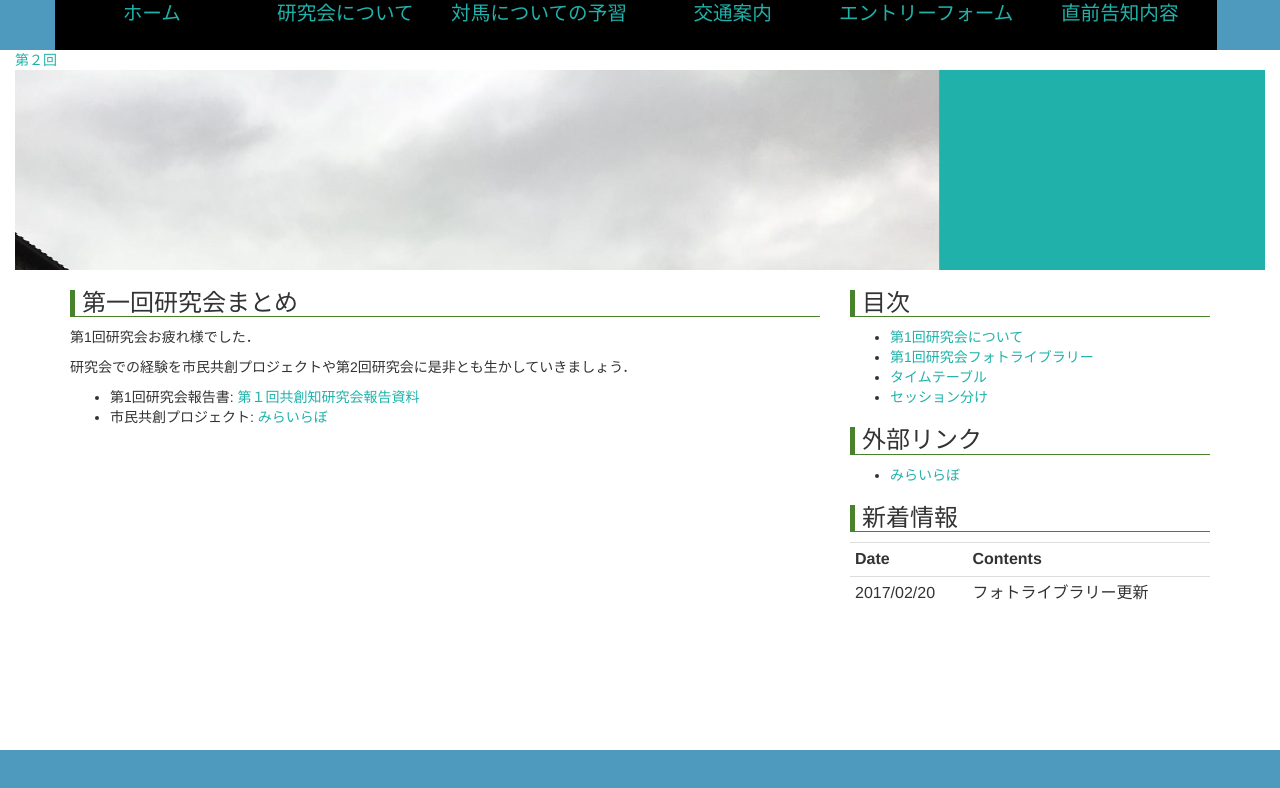
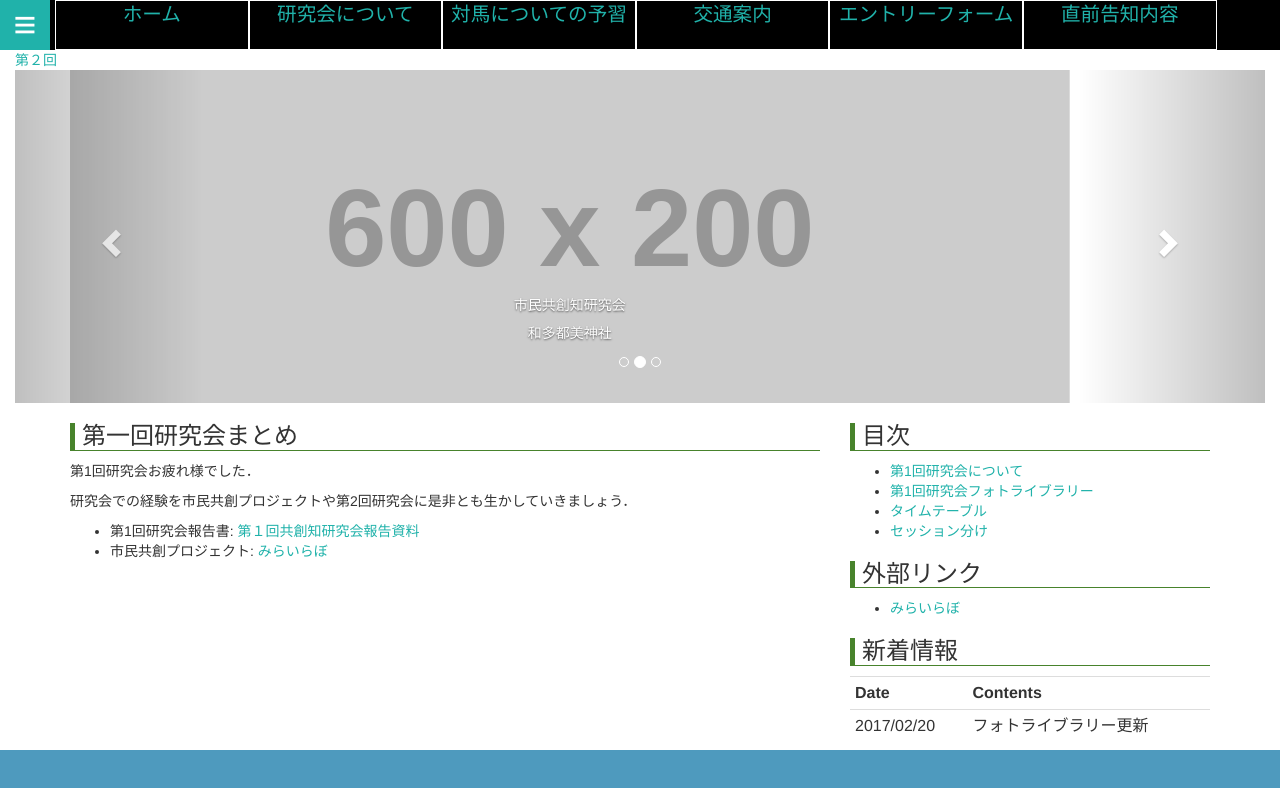
Before and after one commit to Uochusma/New-SIG-CCI-HP, a plain HTML site: page conf2/main.html in a window 1280 px wide. Drawn offline with nearby package versions, Linux system fonts and the light colour scheme; placeholder pictures from the web are drawn by us.

Commit message:
bootstrap 版スライドショーが完成。 ヘッダーも見た目を改良した。

```diff
--- /dev/null
+++ b/conf2/BS_OverWrite.css
@@ -0,0 +1,20 @@
+/*BootStrap に関連するの上書きを行う*/
+/*スライド関連要素の上書き*/
+div[class="carousel-inner"] img{/* class="carousel-inner" を持つ div の中の img 要素*/
+  margin: auto;
+}
+
+div[class="carousel-inner"] img{
+    width: auto;
+    height: auto;
+    min-width: 80%;
+    max-height: 100%;
+}
+
+@media screen and (min-width : 768px){
+    div[class="carousel-inner"] img{ max-height:250px;}
+}
+
+@media screen and (min-width : 1024px) {
+    div[class="carousel-inner"] img{ max-height:500px};
+}
--- a/conf2/Common.css
+++ b/conf2/Common.css
@@ -8,6 +8,10 @@
 .txt {/*txtクラス*/
   margin: 50px 0 0;
   text-align: center;
+}
+
+li[class="headMenu"] a{/* class="headMenu" を持つ li の中の a 要素*/
+  color: lightSeaGreen;
 }
 
 div#headerArea {
@@ -29,7 +33,7 @@ div#headerArea {/*div の内 id=headerArea であるもの*/
     left: 0;
     width: 100%;
     height: 50px;
-    background-color: #4E9ABE;
+    background-color: black;
     color: #fff;
     z-index: 3;
 }
@@ -40,6 +44,9 @@ li.headMenu{/*li の内 class=headMenu であるもの*/
   width:16%;/*width:250px;*/
   height :100%;/*height:50px;*/
   background-color:#000000;
+  border-style: double;
+  border-width: thin;
+  border-color: white;
   text-align: center;
   color: lightSeaGreen;
 }
--- a/conf2/main.html
+++ b/conf2/main.html
@@ -29,6 +29,17 @@
             <li class = "headMenu">エントリーフォーム</li>
             <li class = "headMenu">直前告知内容</li>
           </ul>
+          <!-- サイドメニュー開始 -->
+            <input type="checkbox" id="navTgl">
+
+            <label for="navTgl" class="open">≡</label>
+            <label for="navTgl" class="close"></label>
+            <nav class="menu">
+              <h2>menu</h2>
+              <ul>
+              </ul>
+            </nav>
+            <!-- サイドメニュー終了 -->
         </div>
     </div>
     <!-- ヘッダー終了 -->
@@ -41,41 +52,49 @@
     </div>
     <!-- パンくずリスト終了 -->
 
-    <div id="wrapper">
-      <input type="radio" name="slideshowButton" id="switch1" checked="true">
-      <input type="radio" name="slideshowButton" id="switch2">
-      <input type="radio" name="slideshowButton" id="switch3">
-      <input type="radio" name="slideshowButton" id="switch4">
-      <input type="radio" name="slideshowButton" id="switch5">
-      <div id="slideshow">
-        <div class="slideContents">
-          <section id="slide1">
-            <img src="Pictures/3.jpg">
-          </section>
-          <section id="slide2">
-            <img src="http://placehold.it/600x200/fafafa/20b2aa/&text=slide_2">
-          </section>
-          <section id="slide3">
-            <img src="http://placehold.it/600x200/fafafa/20b2aa/&text=slide_3">
-          </section>
-          <section id="slide4">
-            <img src="Pictures/Thai1.jpeg">
-          </section>
-          <section id="slide5">
-            <img src="http://placehold.it/600x200/fafafa/20b2aa/&text=slide_5">
-          </section>
+    <div id="carousel-example-generic" class="carousel slide" data-ride="carousel">
+    <!-- Indicators -->
+    <ol class="carousel-indicators">
+      <li data-target="#carousel-example-generic" data-slide-to="0" class="active"></li>
+      <li data-target="#carousel-example-generic" data-slide-to="1"></li>
+      <li data-target="#carousel-example-generic" data-slide-to="2"></li>
+    </ol>
+
+    <!-- Wrapper for slides -->
+    <div class="carousel-inner" role="listbox">
+      <div class="item active">
+        <img src="http://placehold.it/600x200/fafafa/20b2aa/&text=slide_1" alt="...">
+        <div class="carousel-caption">
+          <h5>市民共創知研究会</h5>
+          <p>和多都美神社</p>
         </div>
-
-        <p class="arrow prev" id="arrow prev">
-          <i class="ico"></i>
-          <label></label>
-        </p>
-        <p class="arrow next" id="arrow next">
-          <i class="ico"></i>
-          <label></label>
-        </p>
+      </div>
+      <div class="item">
+        <img src="http://placehold.it/600x200/fafafa/20b2aa/&text=slide_2" alt="...">
+        <div class="carousel-caption">
+          <h5>市民共創知研究会</h5>
+          <p>白嶽</p>
+        </div>
+      </div>
+      <div class="item">
+        <img src="Pictures/3.jpg" alt="...">
+        <div class="carousel-caption">
+          <h5>市民共創知研究会</h5>
+          <p>ツシマヤマネコ</p>
+        </div>
       </div>
     </div>
+
+    <!-- Controls -->
+    <a class="left carousel-control" href="#carousel-example-generic" role="button" data-slide="prev">
+      <span class="glyphicon glyphicon-chevron-left" aria-hidden="true"></span>
+      <span class="sr-only">Previous</span>
+    </a>
+    <a class="right carousel-control" href="#carousel-example-generic" role="button" data-slide="next">
+      <span class="glyphicon glyphicon-chevron-right" aria-hidden="true"></span>
+      <span class="sr-only">Next</span>
+    </a>
+  </div>
 
 
     <div class="container">
@@ -133,10 +152,10 @@
    <!-- BootstrapのJS読み込み -->
    <script src="bootstrap-3.3.7-dist/js/bootstrap.min.js"></script>
    <script src="Loading.js"></script>
-   <link rel="stylesheet" href="slideshow.css">
-   <script src="SlideShow.js"></script>
+   <link rel="stylesheet" href="BS_OverWrite.css">
    <link rel="stylesheet" href="FlexBoxStyle.css">
    <link rel="stylesheet" href="base1.css">
+   <link rel="stylesheet" href="SideMenu.css">
    <link rel="stylesheet" href="Common.css">
    <link rel="stylesheet" href="Loading.css">
    <link rel="stylesheet" href="../css/style.css" />
```
